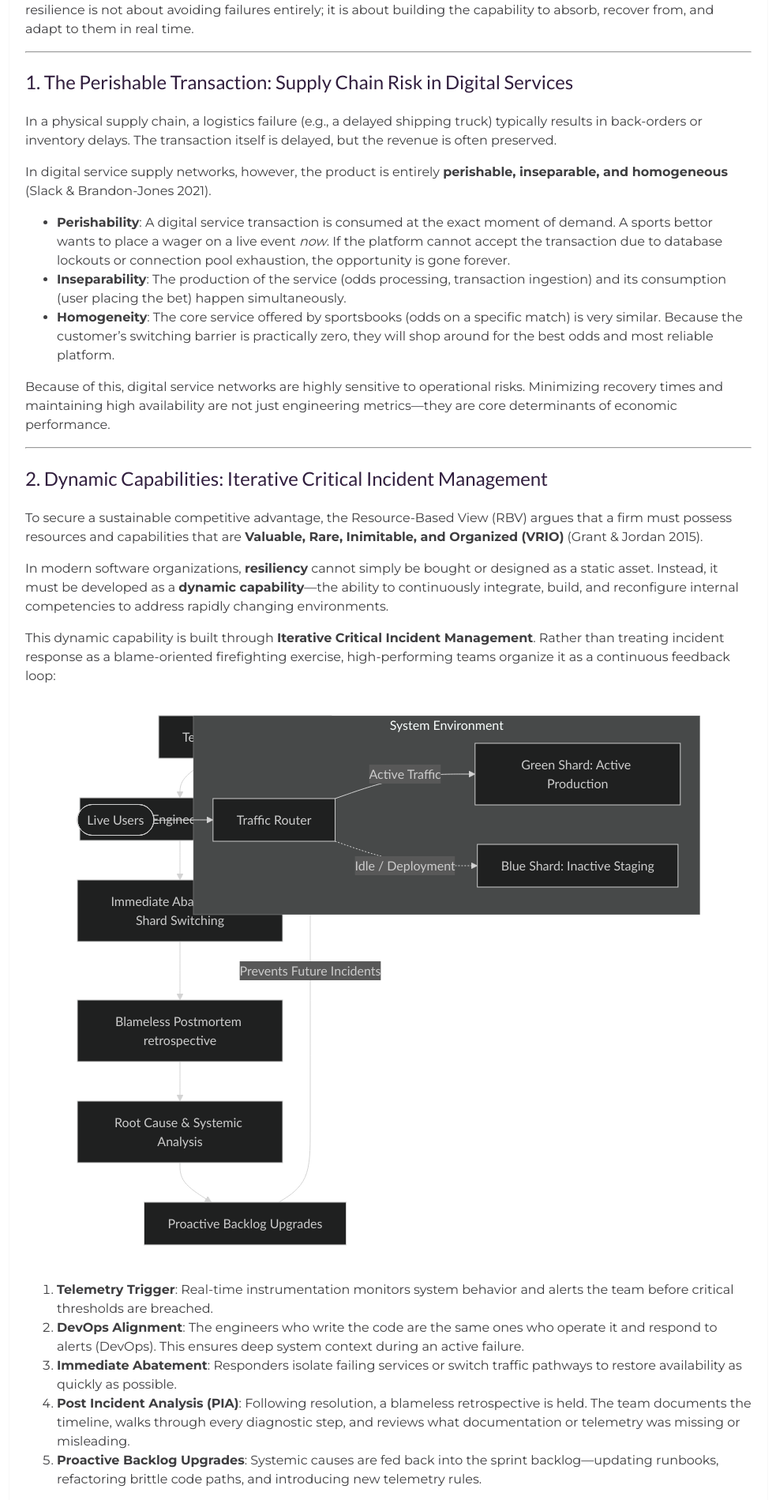
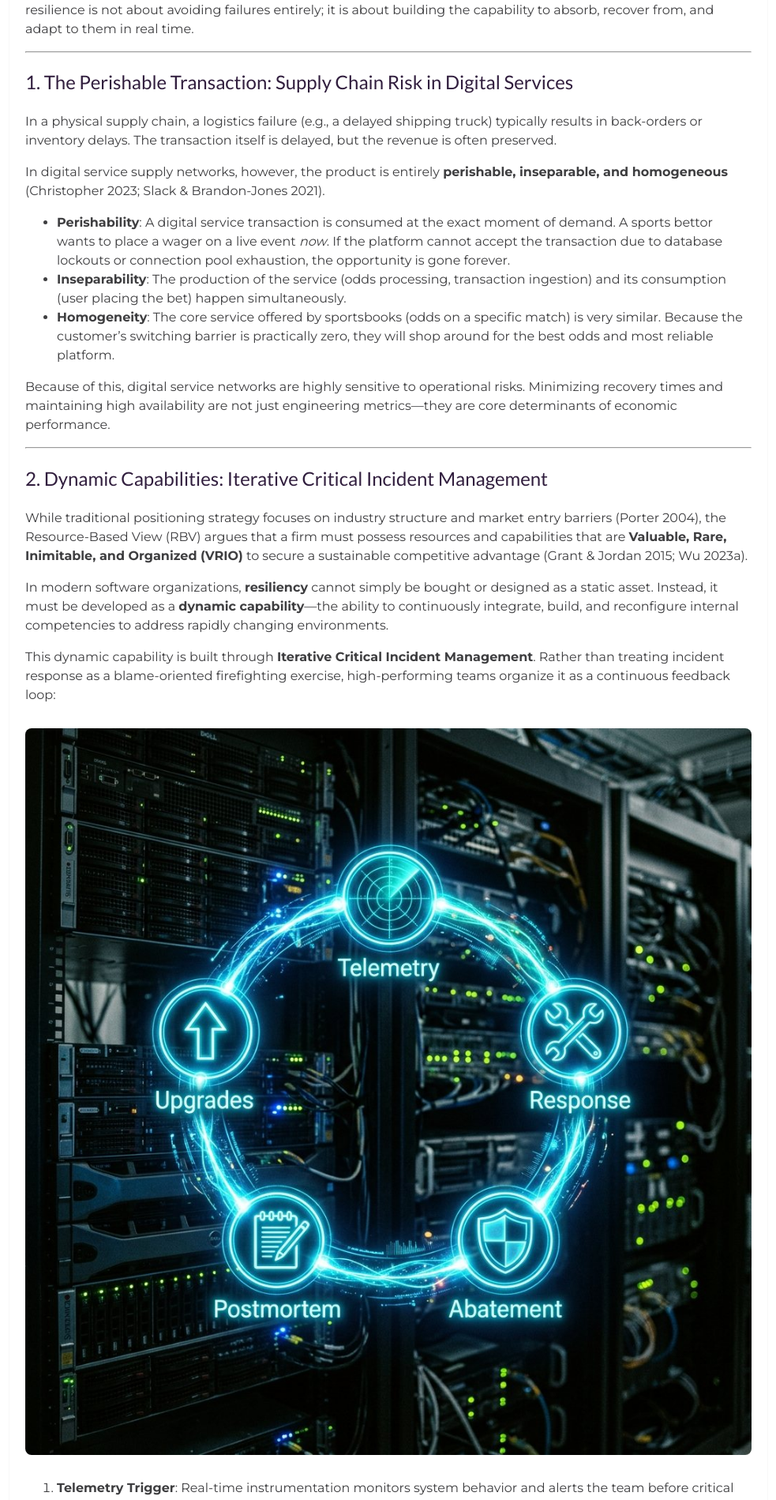
Before and after one commit to odious-code/site, a Jekyll site: the page built from _posts/2026-06-12-resiliency-capability.md, in a window 1280 px wide. Shown: the part 1019-2918 px from the top of the page at 79% size, without its empty margins (148-1131 px from the left). Built offline with Jekyll 4.4.1, drawn with Linux system fonts in a browser that asks for light colours; some of the changed text lies outside the part shown.

Commit message:
feat: Add photorealistic 3D diagrams, in-text citations, and fix Christopher (2023) link

````diff
--- a/_posts/2026-06-12-resiliency-capability.md
+++ b/_posts/2026-06-12-resiliency-capability.md
@@ -22,7 +22,7 @@ In complex, highly concurrent systems, trying to prevent every failure by design
 
 In a physical supply chain, a logistics failure (e.g., a delayed shipping truck) typically results in back-orders or inventory delays. The transaction itself is delayed, but the revenue is often preserved.
 
-In digital service supply networks, however, the product is entirely **perishable, inseparable, and homogeneous** (Slack & Brandon-Jones 2021).
+In digital service supply networks, however, the product is entirely **perishable, inseparable, and homogeneous** (Christopher 2023; Slack & Brandon-Jones 2021).
 
 * **Perishability**: A digital service transaction is consumed at the exact moment of demand. A sports bettor wants to place a wager on a live event *now*. If the platform cannot accept the transaction due to database lockouts or connection pool exhaustion, the opportunity is gone forever.
 * **Inseparability**: The production of the service (odds processing, transaction ingestion) and its consumption (user placing the bet) happen simultaneously.
@@ -34,24 +34,16 @@ Because of this, digital service networks are highly sensitive to operational ri
 
 ## 2. Dynamic Capabilities: Iterative Critical Incident Management
 
-To secure a sustainable competitive advantage, the Resource-Based View (RBV) argues that a firm must possess resources and capabilities that are **Valuable, Rare, Inimitable, and Organized (VRIO)** (Grant & Jordan 2015).
+While traditional positioning strategy focuses on industry structure and market entry barriers (Porter 2004), the Resource-Based View (RBV) argues that a firm must possess resources and capabilities that are **Valuable, Rare, Inimitable, and Organized (VRIO)** to secure a sustainable competitive advantage (Grant & Jordan 2015; Wu 2023a).
 
 In modern software organizations, **resiliency** cannot simply be bought or designed as a static asset. Instead, it must be developed as a **dynamic capability**—the ability to continuously integrate, build, and reconfigure internal competencies to address rapidly changing environments.
 
 This dynamic capability is built through **Iterative Critical Incident Management**. Rather than treating incident response as a blame-oriented firefighting exercise, high-performing teams organize it as a continuous feedback loop:
 
-```mermaid
-graph TD
-    A[Telemetry Alert Trigger] --> B[DevOps Engineer Response]
-    B --> C[Immediate Abatement & Shard Switching]
-    C --> D[Blameless Postmortem retrospective]
-    D --> E[Root Cause & Systemic Analysis]
-    E --> F[Proactive Backlog Upgrades]
-    F -->|Prevents Future Incidents| A
-```
+![Resiliency Performance Improvement Cycle](/assets/images/resiliency-loop.png){: style="display: block; margin: 30px auto; border-radius: 8px; max-width: 100%;"}
 
 1. **Telemetry Trigger**: Real-time instrumentation monitors system behavior and alerts the team before critical thresholds are breached.
-2. **DevOps Alignment**: The engineers who write the code are the same ones who operate it and respond to alerts (DevOps). This ensures deep system context during an active failure.
+2. **DevOps Alignment**: The engineers who write the code are the same ones who operate it and respond to alerts (DevOps). This ensures deep system context during an active failure. This cross-functional alignment of development and operations roles builds strategic human capability, reducing communication overhead during critical incidents (Bailey et al. 2018).
 3. **Immediate Abatement**: Responders isolate failing services or switch traffic pathways to restore availability as quickly as possible.
 4. **Post Incident Analysis (PIA)**: Following resolution, a blameless retrospective is held. The team documents the timeline, walks through every diagnostic step, and reviews what documentation or telemetry was missing or misleading.
 5. **Proactive Backlog Upgrades**: Systemic causes are fed back into the sprint backlog—updating runbooks, refactoring brittle code paths, and introducing new telemetry rules.
@@ -68,14 +60,7 @@ In high-concurrency environments, a primary source of operational risk is the de
 
 To mitigate this risk, resilient organizations deploy a structural pattern called **Blue-Green Deployments**:
 
-```mermaid
-graph LR
-    User([Live Users]) --> Router[Traffic Router]
-    subgraph System Environment
-        Router -->|Active Traffic| Green[Green Shard: Active Production]
-        Router -.->|Idle / Deployment| Blue[Blue Shard: Inactive Staging]
-    end
-```
+![Blue-Green Sharding Route](/assets/images/blue-green-sharding.png){: style="display: block; margin: 30px auto; border-radius: 8px; max-width: 100%;"}
 
 In a Blue-Green deployment architecture:
 * The system is split into two identical production shards: **Blue** and **Green**.
````
Also changed, not shown: other parts of _posts/2026-06-12-resiliency-capability.md (+9 -1 lines), assets/images/blue-green-sharding.png (added), assets/images/resiliency-loop.png (added).
